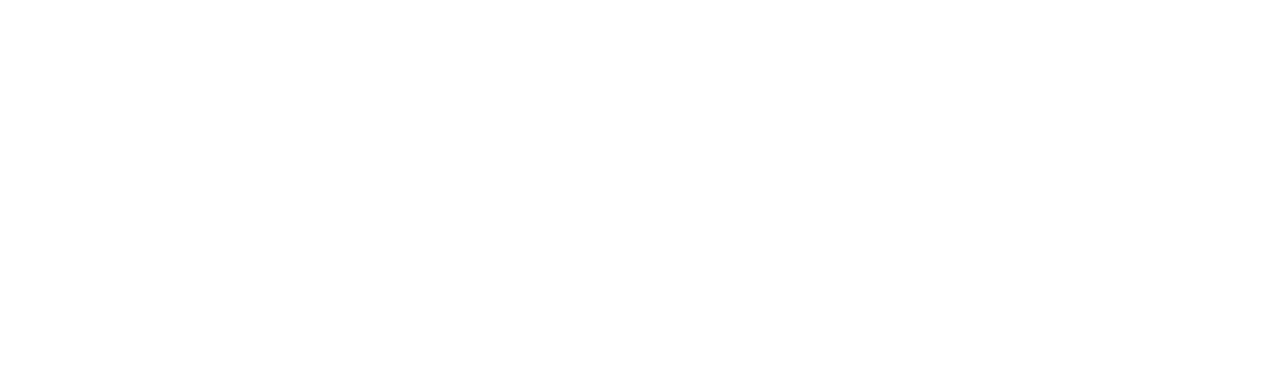
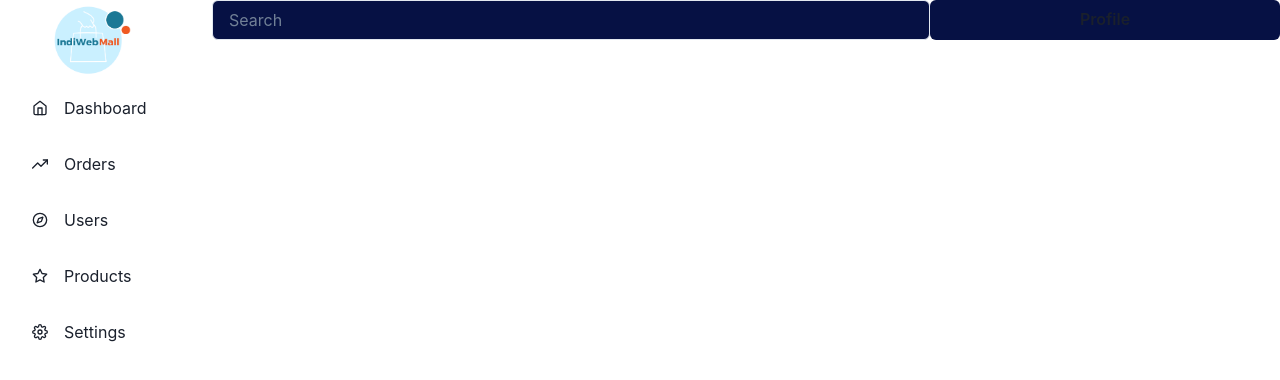
Before and after one commit to shivshankar0965/indiwebmall, a React (Create React App) app: page /admin/users in a window 1280 px wide. Shown: the top 380 px of the page. Built offline with nearby package versions, Linux system fonts and the light colour scheme.

Commit message:
AdminComponents added

```diff
--- a/src/App.js
+++ b/src/App.js
@@ -1,5 +1,7 @@
+import Admin from "./pages/Admin";
+
 function App() {
-  return <div></div>;
+  return <div><Admin/></div>;
 }
 
 export default App;
--- /dev/null
+++ b/src/Components/AdminComponents/Admin_Profile.jsx
@@ -0,0 +1,35 @@
+import {
+    Menu,
+    MenuButton,
+    MenuList,
+    MenuItem,
+    MenuGroup,
+   MenuDivider,
+    Button,
+    Box
+  } from '@chakra-ui/react';
+
+  const AdminProfile =()=>{
+    return<>
+      <Box>
+<Menu>
+  <MenuButton as={Button} bg='#061144' width={350} ml={-0}   _hover={{ bg: '#5D68A1'}}>
+    Profile
+  </MenuButton>
+  <MenuList width={350}>
+    <MenuGroup title='Profile'>
+      <MenuItem>My Account</MenuItem>
+      <MenuItem>Payments </MenuItem>
+    </MenuGroup>
+    <MenuDivider />
+    <MenuGroup title='Help'>
+      <MenuItem>Docs</MenuItem>
+      <MenuItem>FAQ</MenuItem>
+    </MenuGroup>
+  </MenuList>
+</Menu>
+</Box>
+</>
+  }
+
+  export default AdminProfile;
--- /dev/null
+++ b/src/Components/AdminComponents/Admin_Sidebar.jsx
@@ -0,0 +1,175 @@
+import React, { ReactNode } from "react";
+import {
+  IconButton,
+  Box,
+  CloseButton,
+  Flex,
+  Icon,
+  useColorModeValue,
+  Link,
+  Drawer,
+  DrawerContent,
+  Text,
+  useDisclosure,
+  BoxProps,
+  FlexProps,
+  Image,
+} from "@chakra-ui/react";
+import {
+  FiHome,
+  FiTrendingUp,
+  FiCompass,
+  FiStar,
+  FiSettings,
+  FiMenu,
+} from "react-icons/fi";
+import { IconType } from "react-icons";
+import { ReactText } from "react";
+import logo from "./assets/Project_logo2.png";
+// interface LinkItemProps {
+//   name: string;
+//   icon: IconType;
+// }
+const LinkItems = [
+  { name: "Dashboard", icon: FiHome },
+  { name: "Orders", icon: FiTrendingUp },
+  { name: "Users", icon: FiCompass },
+  { name: "Products", icon: FiStar },
+  { name: "Settings", icon: FiSettings },
+];
+
+export default function SimpleSidebar({ children }) // : { children: ReactNode }
+{
+  const { isOpen, onOpen, onClose } = useDisclosure();
+  return (
+    <Box minH="100vh" bg={useColorModeValue("white", "white")}>
+      <SidebarContent
+        onClose={() => onClose}
+        display={{ base: "none", md: "block" }}
+      />
+      <Drawer
+        autoFocus={false}
+        isOpen={isOpen}
+        placement="left"
+        onClose={onClose}
+        returnFocusOnClose={false}
+        onOverlayClick={onClose}
+        size="full"
+      >
+        <DrawerContent>
+          <SidebarContent onClose={onClose} />
+        </DrawerContent>
+      </Drawer>
+      {/* mobilenav */}
+      <MobileNav display={{ base: "flex", md: "none" }} onOpen={onOpen} />
+      <Box ml={{ base: 0, md: 60 }} p="4">
+        {children}
+      </Box>
+    </Box>
+  );
+}
+
+// interface SidebarProps extends BoxProps {
+//   onClose: () => void;
+// }
+
+const SidebarContent = () => {
+  return (
+    <Box
+      bg={useColorModeValue("white", "#061144")}
+      borderRight="5px"
+      borderRightColor={useColorModeValue("gray.200", "gray.700")}
+      w={{ base: "full", md: 60 }}
+      pos="fixed"
+      h="full"
+      // {...rest}
+    >
+      <Flex h="20" alignItems="center" mx="8" justifyContent="space-between">
+        <Text fontSize="2xl" fontFamily="monospace" fontWeight="bold">
+          <Image width={"70"} height={"70"} ml={"5"} src={logo} alt="logo" />
+        </Text>
+
+        {/* <CloseButton display={{ base: 'flex', md: 'none' }} onClick={onClose} /> */}
+      </Flex>
+      {LinkItems.map((link) => (
+        <NavItem key={link.name} icon={link.icon}>
+          {link.name}
+        </NavItem>
+      ))}
+    </Box>
+  );
+};
+
+// interface NavItemProps extends FlexProps {
+//   icon: IconType;
+//   children: ReactText;
+// }
+const NavItem = ({ icon, children, ...rest }) =>
+  // : NavItemProps
+  {
+    return (
+      <Link
+        href="#"
+        style={{ textDecoration: "none" }}
+        _focus={{ boxShadow: "none" }}
+      >
+        <Flex
+          align="center"
+          p="4"
+          mx="4"
+          borderRadius="lg"
+          role="group"
+          cursor="pointer"
+          _hover={{
+            bg: "#5D68A1",
+            color: "white",
+          }}
+          {...rest}
+        >
+          {icon && (
+            <Icon
+              mr="4"
+              fontSize="16"
+              _groupHover={{
+                color: "white",
+              }}
+              as={icon}
+            />
+          )}
+          {children}
+        </Flex>
+      </Link>
+    );
+  };
+
+// interface MobileProps extends FlexProps {
+//   onOpen: () => void;
+// }
+const MobileNav = ({ onOpen, ...rest }) =>
+  // : MobileProps
+  {
+    return (
+      <Flex
+        ml={{ base: 0, md: 60 }}
+        px={{ base: 4, md: 24 }}
+        height="20"
+        alignItems="center"
+        bg={useColorModeValue("white", "#061144")}
+        borderBottomWidth="1px"
+        borderBottomColor={useColorModeValue("gray.200", "gray.700")}
+        justifyContent="flex-start"
+        {...rest}
+      >
+        <IconButton
+          variant="outline"
+          onClick={onOpen}
+          aria-label="open menu"
+          icon={<FiMenu />}
+        />
+
+        <Text fontSize="2xl" ml="8" fontFamily="monospace" fontWeight="bold">
+          Logo
+        </Text>
+      </Flex>
+    );
+  };
--- /dev/null
+++ b/src/Components/AdminComponents/Search.jsx
@@ -0,0 +1,13 @@
+import { Box, Input } from '@chakra-ui/react';
+
+const  Search=()=>{
+    return <>
+        {/* <Box border={"5px solid green"} >  */}
+        <Input  width={"800px"} ml={"-172px"} color={"white"} bgColor={"#061144"}   placeholder='Search' />
+        {/* </Box> */}
+
+        </>
+
+
+}
+export default Search;
--- a/src/pages/Admin.jsx
+++ b/src/pages/Admin.jsx
@@ -1,7 +1,27 @@
+import { Box, Flex } from "@chakra-ui/react";
 import React from "react";
+import AdminProfile from "../Components/AdminComponents/Admin_Profile";
+import SimpleSidebar from "../Components/AdminComponents/Admin_Sidebar";
+import Search from "../Components/AdminComponents/Search";
 
 const Admin = () => {
-  return <div>Admin</div>;
+  return (
+    <Flex>
+      <Box width={"30%"}><SimpleSidebar /></Box>
+
+        <Box width={"70%"} bgColor={"white"}>
+        <Flex>
+            <Search />
+            <AdminProfile />
+          </Flex>
+
+        </Box>
+    </Flex>
+
+
+
+
+  );
 };
 
 export default Admin;
```
Also changed, not shown: src/Components/AdminComponents/assets/Project_logo2.png (added), 1 other file (tests, documents, lock files or other folders).
